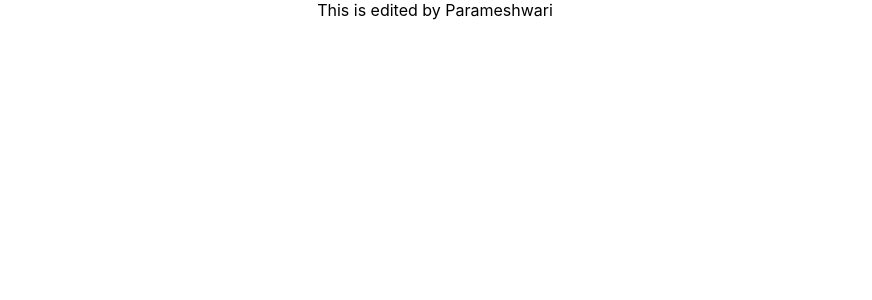
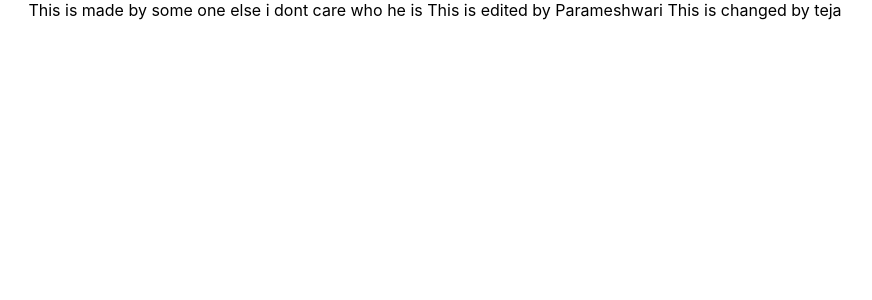
Before and after one commit to 44donin/farmrep, a React (Create React App) app: page / in a window 1280 px wide. Shown: the top 300 px of the page, without its empty margins (205-1077 px from the left). Built offline with nearby package versions, Linux system fonts and the light colour scheme.

Commit message:
chaged app.js

```diff
--- a/src/App.js
+++ b/src/App.js
@@ -4,7 +4,10 @@ import './App.css';
 function App() {
   return (
     <div className="App">
-        This is edited by Parameshwari
+        This is made by some one else
+	i dont care who he is
+	This is edited by Parameshwari
+	This is changed by teja
 
     </div>
   );
```
